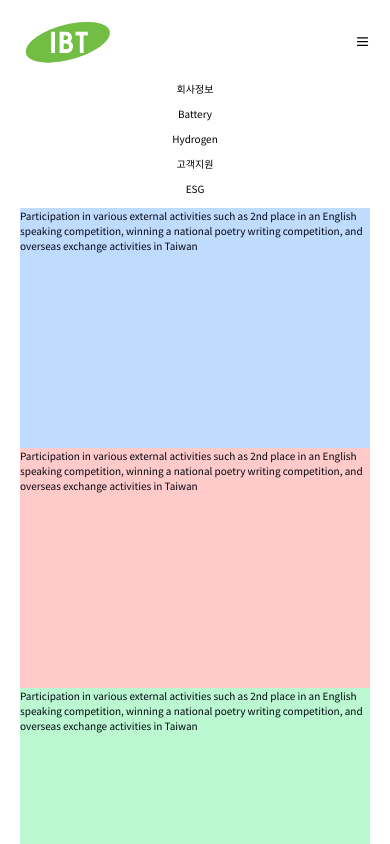
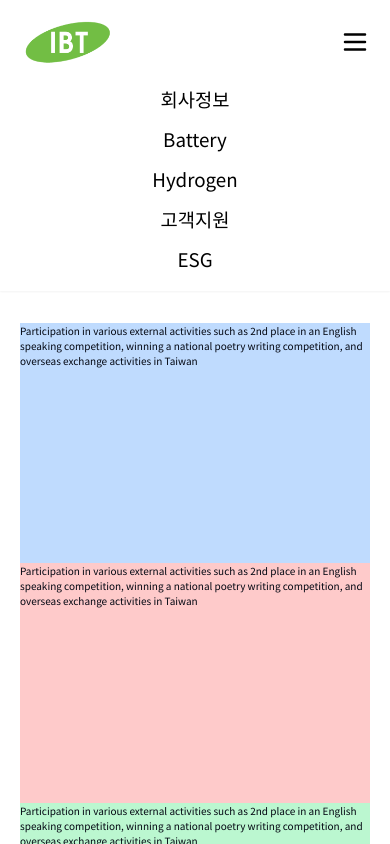
Before and after one commit to ddhelop/IBT_Homepage-Web, a Next.js app: page / in a window 390 px wide. Both pictures are taken after a click on the button 362 px from the left and 41 px from the top of the page. Shown: the top 844 px of the page. Built offline with nearby package versions, Linux system fonts and the light colour scheme.

Commit message:
fix: 반응형 header

```diff
--- a/src/components/Header.tsx
+++ b/src/components/Header.tsx
@@ -23,11 +23,11 @@ export const Header = () => {
         </div>
         {/* 햄버거 바 */}
         <button
-          className=" inline-flex p-3 hover:bg-gray-200 rounded lg:hidden text-black mr-5 ml-auto hover:text-black outline-none"
+          className=" inline-flex p-3 rounded lg:hidden text-black mr-5 ml-auto hover:text-black outline-none"
           onClick={handleClick}
         >
           <svg
-            className="w-6 h-6"
+            className="w-12 h-12"
             fill="none"
             stroke="currentColor"
             viewBox="0 0 24 24"
@@ -37,7 +37,9 @@ export const Header = () => {
           </svg>
         </button>
         {/* 네비게이션*/}
-        <div className={`${active ? '' : 'hidden px-40'}   w-full lg:inline-flex lg:flex-grow lg:w-auto`}>
+        <div
+          className={`${active ? 'shadow-sm mb-10' : 'hidden px-40'}   w-full lg:inline-flex lg:flex-grow lg:w-auto`}
+        >
           <div className="lg:inline-flex lg:flex-row lg:w-full lg:items-center lg:h-auto items-center text-center lg:justify-between flex flex-col">
             {/* 로고 */}
             <Link href={'/intro'} className={`inline-flex items-center p-2 mr-4 ${active ? 'hidden' : ''}`}>
@@ -49,7 +51,7 @@ export const Header = () => {
                 className={`lg:relative lg:inline-flex lg:w-full w-full px-3 py-2 rounded text-black justify-center items-center
               ${
                 active
-                  ? 'hover:bg-gray-200 hover:scale-110 hover:transition-transform ease-in-out duration-400 active:bg-gray-200'
+                  ? 'text-3xl mt-3 hover:bg-gray-200 hover:scale-110 hover:transition-transform ease-in-out duration-400 active:bg-gray-200'
                   : ''
               }`}
               >
@@ -110,7 +112,7 @@ export const Header = () => {
                 className={`lg:relative lg:inline-flex lg:w-full w-full px-3 py-2 rounded text-black items-center justify-center
               ${
                 active
-                  ? 'hover:bg-gray-200 hover:scale-110 hover:transition-transform ease-in-out duration-400 active:bg-gray-200'
+                  ? 'text-3xl mt-3 hover:bg-gray-200 hover:scale-110 hover:transition-transform ease-in-out duration-400 active:bg-gray-200'
                   : ''
               }`}
               >
@@ -155,7 +157,7 @@ export const Header = () => {
                 className={`lg:relative lg:inline-flex lg:w-full w-full px-3 py-2 rounded text-black items-center justify-center
               ${
                 active
-                  ? 'hover:bg-gray-200 hover:scale-110 hover:transition-transform ease-in-out duration-400 active:bg-gray-200'
+                  ? 'text-3xl mt-3 hover:bg-gray-200 hover:scale-110 hover:transition-transform ease-in-out duration-400 active:bg-gray-200'
                   : ''
               }`}
               >
@@ -192,7 +194,7 @@ export const Header = () => {
                 className={`lg:relative lg:inline-flex lg:w-full w-full px-3 py-2 rounded text-black items-center justify-center
               ${
                 active
-                  ? 'hover:bg-gray-200 hover:scale-110 hover:transition-transform ease-in-out duration-400 active:bg-gray-200'
+                  ? 'text-3xl mt-3 hover:bg-gray-200 hover:scale-110 hover:transition-transform ease-in-out duration-400 active:bg-gray-200'
                   : ''
               }`}
               >
@@ -237,7 +239,7 @@ export const Header = () => {
                 className={`lg:relative lg:inline-flex lg:w-full w-full px-3 py-2 rounded text-black items-center justify-center
               ${
                 active
-                  ? 'hover:bg-gray-200 hover:scale-110 hover:transition-transform ease-in-out duration-400 active:bg-gray-200'
+                  ? 'text-3xl mt-3 mb-6 hover:bg-gray-200 hover:scale-110 hover:transition-transform ease-in-out duration-400 active:bg-gray-200'
                   : ''
               }`}
               >
```
